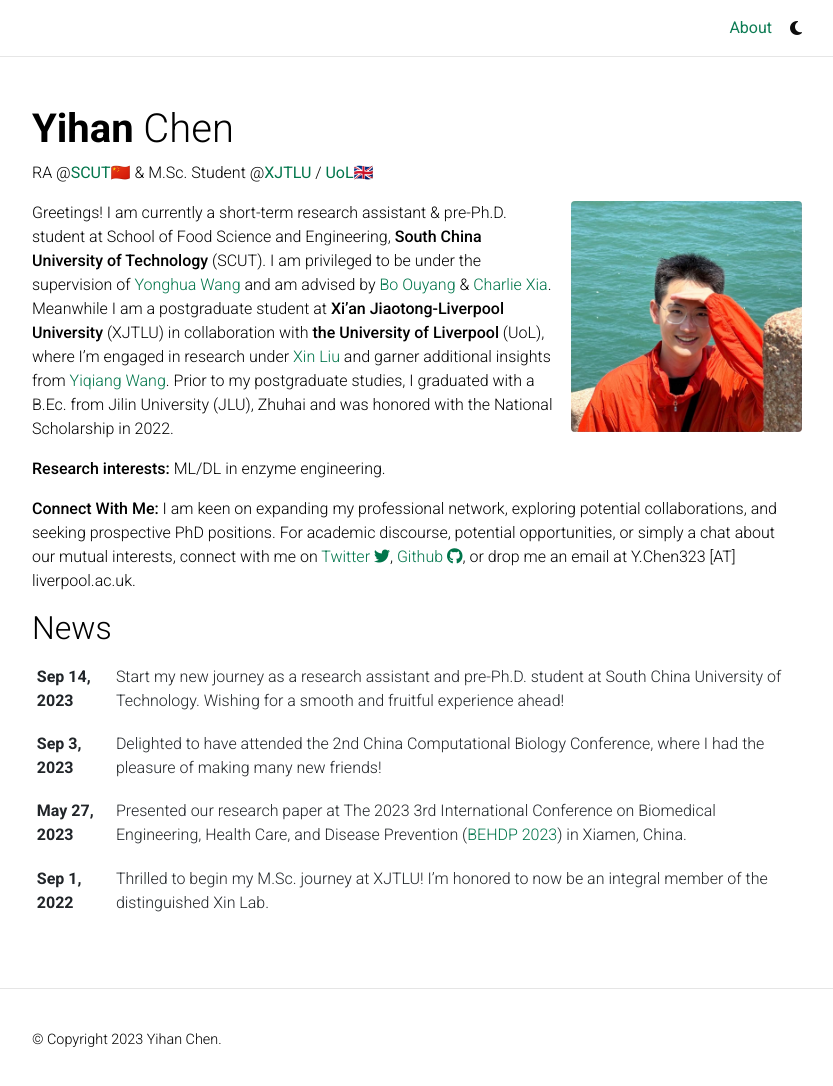
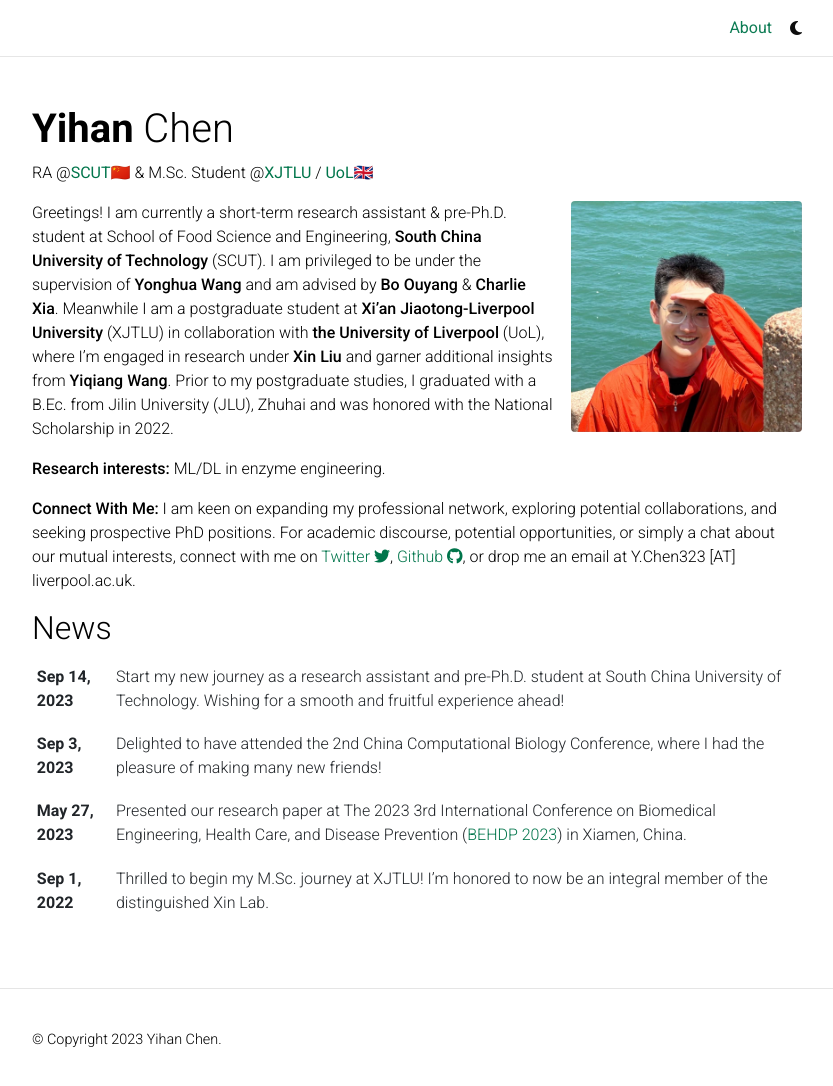
Before and after one commit to YihanCell/YihanCell.github.io, a Jekyll site: the page built from _pages/about.md, in a window 1280 px wide and 1091 px high. Shown: the top 1086 px of the window, without its empty margins (223-1056 px from the left). Built offline with Jekyll 4.4.1, drawn with Linux system fonts in a browser that asks for light colours; full-size pictures stand in for the smaller copies a plugin makes; comment, search, counter and statistics services are not loaded; a style sheet for code colours, icons or effects is not loaded.

```diff
--- a/_pages/about.md
+++ b/_pages/about.md
@@ -19,7 +19,7 @@ news: true  # includes a list of news items
 # social: true  # includes social icons at the bottom of the page
 ---
 
-Greetings! I am currently a short-term research assistant & pre-Ph.D. student at School of Food Science and Engineering, **South China University of Technology** (SCUT). I am privileged to be under the supervision of [Yonghua Wang](https://www.researchgate.net/profile/Yonghua-Wang-2) and am advised by [Bo Ouyang](http://english.cemcs.cas.cn/faculty/principal/index_18794.html?json=http://cemcs.cas.cn/sourcedb_cemcs_cas/en/ywrck/pi/202008/t20200823_5670081.json) & [Charlie Xia](https://orcid.org/0000-0003-0868-1923). Meanwhile I am a postgraduate student at **Xi’an Jiaotong-Liverpool University** (XJTLU) in collaboration with **the University of Liverpool** (UoL), where I'm engaged in research under [Xin Liu](https://www.xjtlu.edu.cn/en/study/departments/academy-of-pharmacy/academy-staff/academic-staff/staff/xin-liu) and garner additional insights from [Yiqiang Wang](https://www.xjtlu.edu.cn/en/study/departments/academy-of-pharmacy/academy-staff/academic-staff/staff/yiqiang-wang). Prior to my postgraduate studies, I graduated with a B.Ec. from Jilin University (JLU), Zhuhai and was honored with the National Scholarship in 2022.
+Greetings! I am currently a short-term research assistant & pre-Ph.D. student at School of Food Science and Engineering, **South China University of Technology** (SCUT). I am privileged to be under the supervision of [**Yonghua Wang**](https://www.researchgate.net/profile/Yonghua-Wang-2) and am advised by [**Bo Ouyang**](http://english.cemcs.cas.cn/faculty/principal/index_18794.html?json=http://cemcs.cas.cn/sourcedb_cemcs_cas/en/ywrck/pi/202008/t20200823_5670081.json) & [**Charlie Xia**](https://orcid.org/0000-0003-0868-1923). Meanwhile I am a postgraduate student at **Xi’an Jiaotong-Liverpool University** (XJTLU) in collaboration with **the University of Liverpool** (UoL), where I'm engaged in research under [**Xin Liu**](https://www.xjtlu.edu.cn/en/study/departments/academy-of-pharmacy/academy-staff/academic-staff/staff/xin-liu) and garner additional insights from [**Yiqiang Wang**](https://www.xjtlu.edu.cn/en/study/departments/academy-of-pharmacy/academy-staff/academic-staff/staff/yiqiang-wang). Prior to my postgraduate studies, I graduated with a B.Ec. from Jilin University (JLU), Zhuhai and was honored with the National Scholarship in 2022.
 
 **Research interests:** ML/DL in enzyme engineering.
 
```
